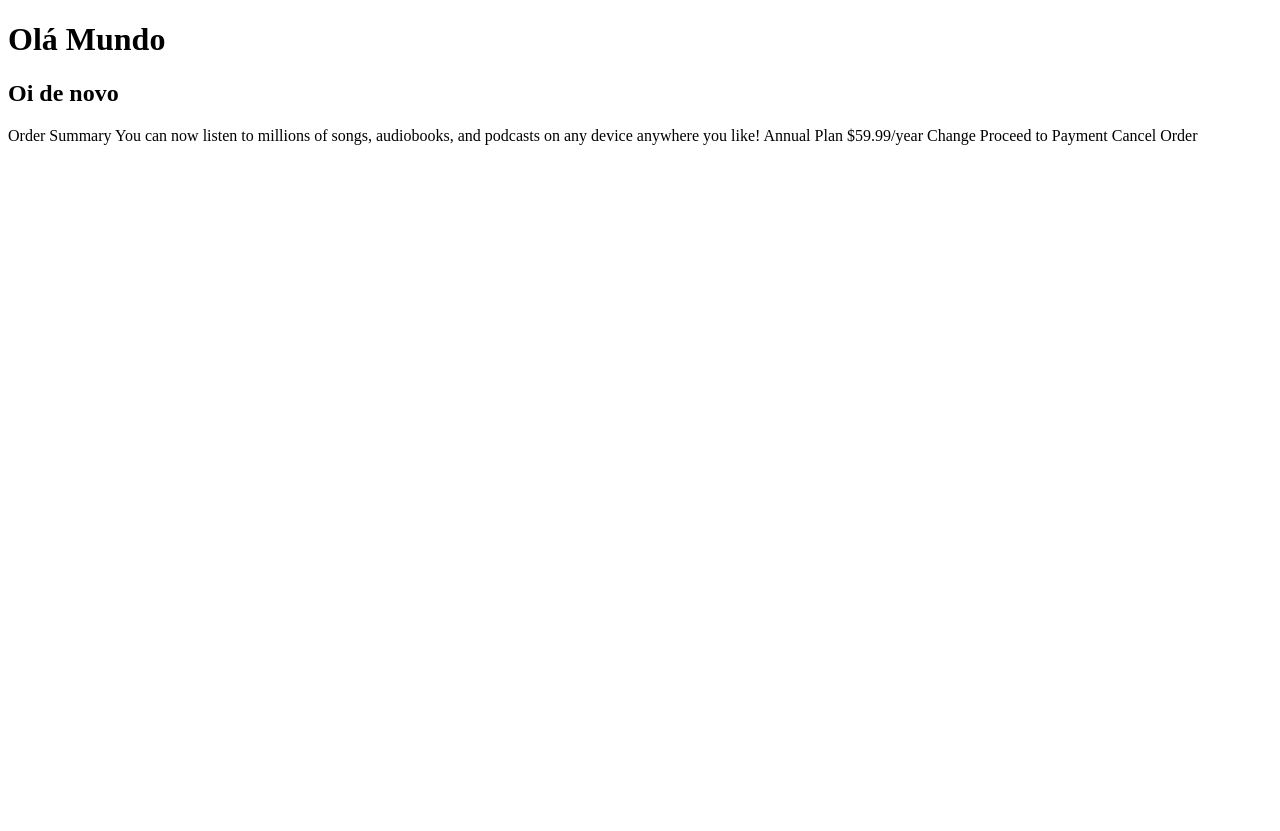
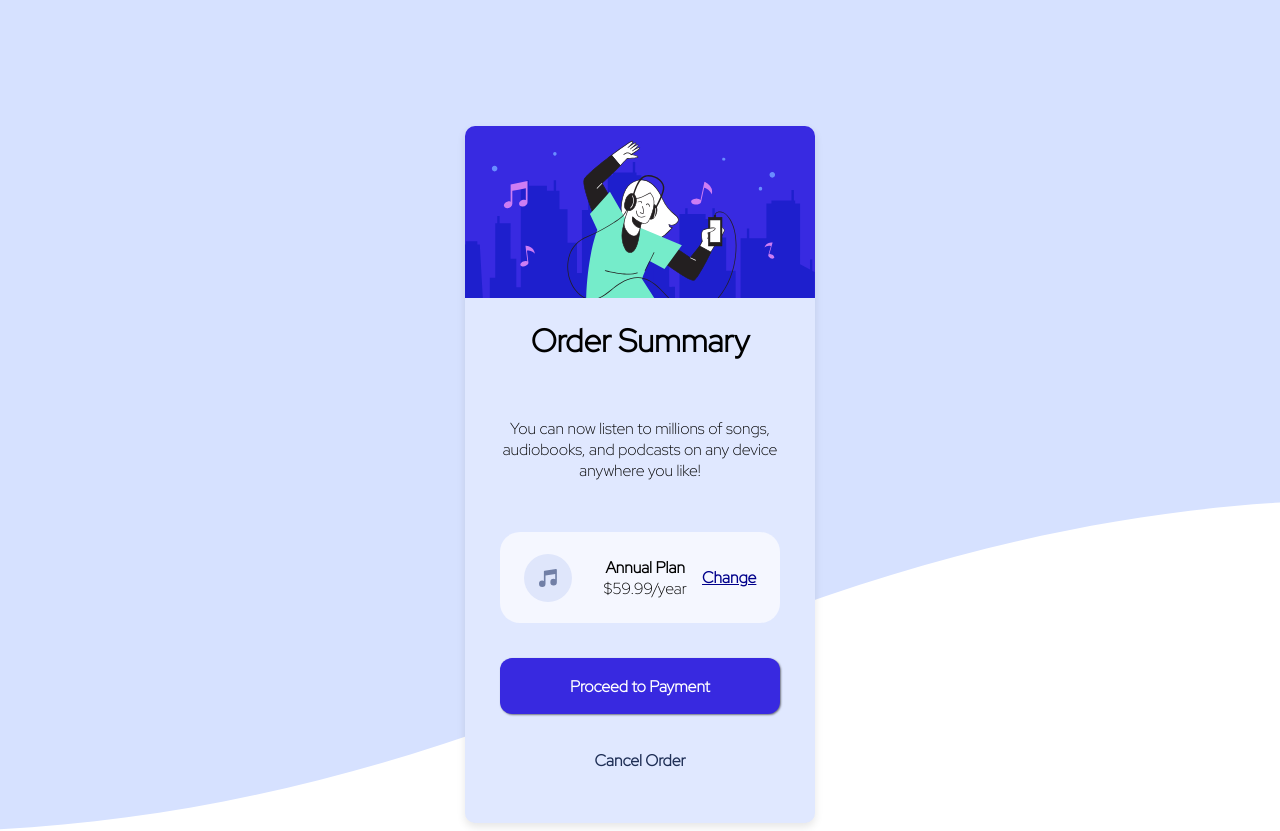
Before and after one commit to JPfern2/New, a website built with Vite: page index.html in a window 1280 px wide. Before the commit the page ends 800 px from the top, so only its background shows below. Built offline with nearby package versions, Linux system fonts and the light colour scheme.

Commit message:
Updated UI

```diff
--- a/index.html
+++ b/index.html
@@ -4,28 +4,42 @@
   <meta charset="UTF-8">
   <meta name="viewport" content="width=device-width, initial-scale=1.0"> <!-- displays site properly based on user's device -->
 
-  <link rel="icon" type="image/png" sizes="32x32" href="./images/favicon-32x32.png">
+  <link rel="icon" type="image/png" sizes="32x32" href="./src/assets/images/favicon-32x32.png">
 
   <title>Frontend Mentor | Order summary card</title>
 
   <link rel="stylesheet" href="./src/css/style.css">
 </head>
 <body>
-  <h1><b>Olá Mundo</b></h1>
-  <h2>Oi de novo</h2>
   <div class="card">
-    Order Summary
+    <div class="img">
+      <img src="./src/assets/images/illustration-hero.svg" width="100%">
+    </div>
 
-    You can now listen to millions of songs, audiobooks, and podcasts on any
-    device anywhere you like!
+    <div class="text1">
+      <h1>Order Summary</h1>
 
-    Annual Plan
-    $59.99/year
+      <p>You can now listen to millions of songs, audiobooks, and podcasts on any
+      device anywhere you like!</p>
+    </div>
 
-    Change
 
-    Proceed to Payment
-    Cancel Order
+    <div class="mid">
+
+      <img alt="Cara Dançando" height="50%" clas="icon" src="./src/assets/images/icon-music.svg">
+
+      <div class="coluna">
+        <p><b>Annual Plan</b><br>$59.99/year</p>
+      </div>
+
+      <a href="#">Change</a>
+    </div>
+
+    <div class="bottom">
+      <a class="btn1" href="#">Proceed to Payment</a><br>
+      <a class="btn2" href="#">Cancel Order</a>
+    </div>
+
   </div>
 
 </body>
--- a/src/css/style.css
+++ b/src/css/style.css
@@ -0,0 +1,122 @@
+@import url('https://fonts.googleapis.com/css2?family=Red+Hat+Display:wght@300&display=swap');
+
+
+@media only screen and (max-width: 600px) {
+        body {
+    background-image: url('/src/assets/images/pattern-background-mobile.svg')
+    }
+
+    .card {
+        min-width: 70%;
+        margin-bottom: 20%;
+        width: auto;
+
+    }
+}
+
+
+
+body {
+    background-image: url('/src/assets/images/pattern-background-desktop.svg');
+    background-size: cover;
+    background-position: center;
+    background-repeat: no-repeat;
+    transition: background-image 0.3s ease-in-out;
+}
+
+.card {
+    display: flexbox;
+    overflow: hidden;
+    border-radius: 10px;
+    margin: auto;
+    margin-top: 10%;
+    background:hsl(225, 100%, 94%);
+    width: 350px;
+    height: auto;
+    box-shadow: 0px 4px 8px rgba(0, 0, 0, 0.1);
+    transition: box-shadow 0.3s ease-in-out;
+
+}
+
+.card:hover {
+    box-shadow: 0px 8px 16px rgba(0, 0, 0, 0.2);
+  }
+
+.img {
+    display: flex;
+}
+
+p {
+    font-family: 'Red Hat Display', sans-serif;
+    font-weight: 500px ;
+    text-align: center;
+    padding: 10%;
+    font-size: 16px;
+}
+
+h1 {
+    font-family: 'Red Hat Display', sans-serif;
+    font-weight: 900px;
+    text-align: center;
+}
+
+.mid {
+    display: flex;
+    flex-direction: row;
+    justify-content: space-evenly;
+    align-items: center;
+    background-color: hsl(225, 100%, 98%);
+    border-radius: 20px;
+    margin-left: 10%;
+    margin-right: 10%;
+    margin-bottom: 10%;
+    font-family: 'Red Hat Display', sans-serif;
+    font-size: 16px;
+}
+
+.mid a{
+    font-weight: bold;
+    color:darkblue;
+}
+
+.coluna {
+    display: flex;
+    align-content: center;
+    align-items: center;
+}
+
+.bottom {
+    display: flex;
+    flex-flow: column;
+    justify-content: center;
+    text-align: center;
+    margin-bottom: 10%;
+}
+
+.bottom a{
+    border-radius: 12px;
+    margin-left: 10%;
+    margin-right: 10%;
+    padding: 5%;
+    text-decoration: none;
+    font-family: 'Red Hat Display', sans-serif;
+    font-weight: bold;
+}
+
+.btn1 {
+    color: white;
+    background: hsl(245, 75%, 52%);
+    box-shadow: 1px 1px 2px rgba(0, 0, 0, 0.5);
+
+}
+
+.btn1:hover {
+    box-shadow: 2px 2px 4px rgba(0, 0, 0, 0.5);
+    background: hsl(223, 47%, 23%) ;
+}
+
+.btn2 {
+    border-bottom: 5%;
+    padding-bottom: 15%;
+    color:hsl(223, 47%, 23%) ;
+}
```
